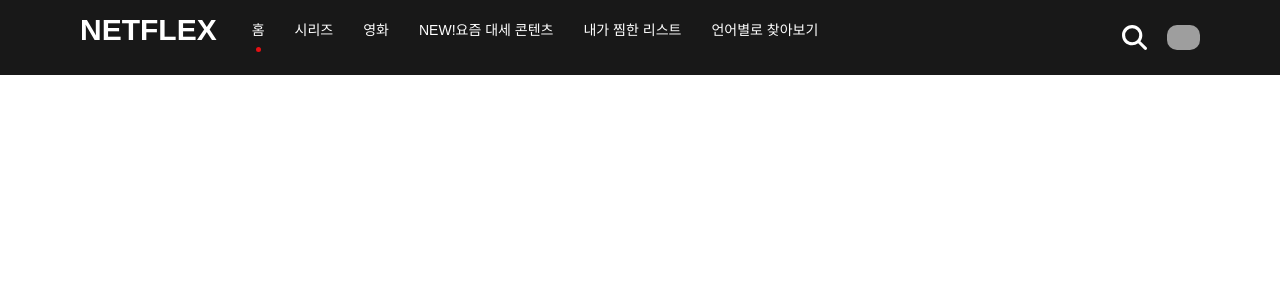
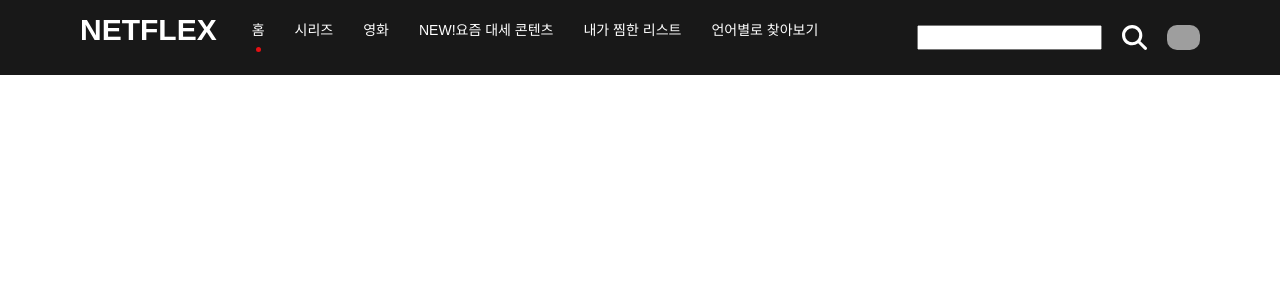
Before and after one commit to gulggum/Netflex_Clone, a React (Create React App) app in the folder netflex_clone/: page / in a window 1280 px wide. Both pictures are taken after a click on the icon 1134 px from the left and 37 px from the top of the page. Shown: the top 300 px of the page. Built offline with nearby package versions, Linux system fonts and the light colour scheme; grey boxes are pictures that could not be loaded.

Commit message:
header_menu_search Input
검색버튼 클릭시 input 보이기

```diff
--- a/netflex_clone/src/components/Header.tsx
+++ b/netflex_clone/src/components/Header.tsx
@@ -51,6 +51,8 @@
   cursor: pointer;
 `;
 
+const SearchInput = styled.input``;
+
 const Avatar = styled.img`
   width: 33px;
   border-radius: 10px;
@@ -68,8 +70,13 @@
     },
   },
 };
+function Header() {
+  //헤더에 검색버튼 클릭시 input 열기구현
+  const [searchBox, setSearchBox] = useState(false);
+  const onClick = () => {
+    setSearchBox((prev) => !prev);
+  };
 
-function Header() {
   //메뉴버튼 클릭시 Dot으로 표기 => useMatch 사용
   const homeMatch = useMatch("/");
   const seriesMatch = useMatch("series");
@@ -117,7 +124,12 @@
         </Menus>
       </Column>
       <Column>
-        <SearchBtn xmlns="http://www.w3.org/2000/svg" viewBox="0 0 512 512">
+        {searchBox ? <SearchInput></SearchInput> : null}
+        <SearchBtn
+          onClick={onClick}
+          xmlns="http://www.w3.org/2000/svg"
+          viewBox="0 0 512 512"
+        >
           <path d="M416 208c0 45.9-14.9 88.3-40 122.7L502.6 457.4c12.5 12.5 12.5 32.8 0 45.3s-32.8 12.5-45.3 0L330.7 376c-34.4 25.2-76.8 40-122.7 40C93.1 416 0 322.9 0 208S93.1 0 208 0S416 93.1 416 208zM208 352a144 144 0 1 0 0-288 144 144 0 1 0 0 288z" />
         </SearchBtn>
         <Avatar src="https://d1telmomo28umc.cloudfront.net/media/public/avatars/lhyto1234-1718000814.jpg"></Avatar>
```
